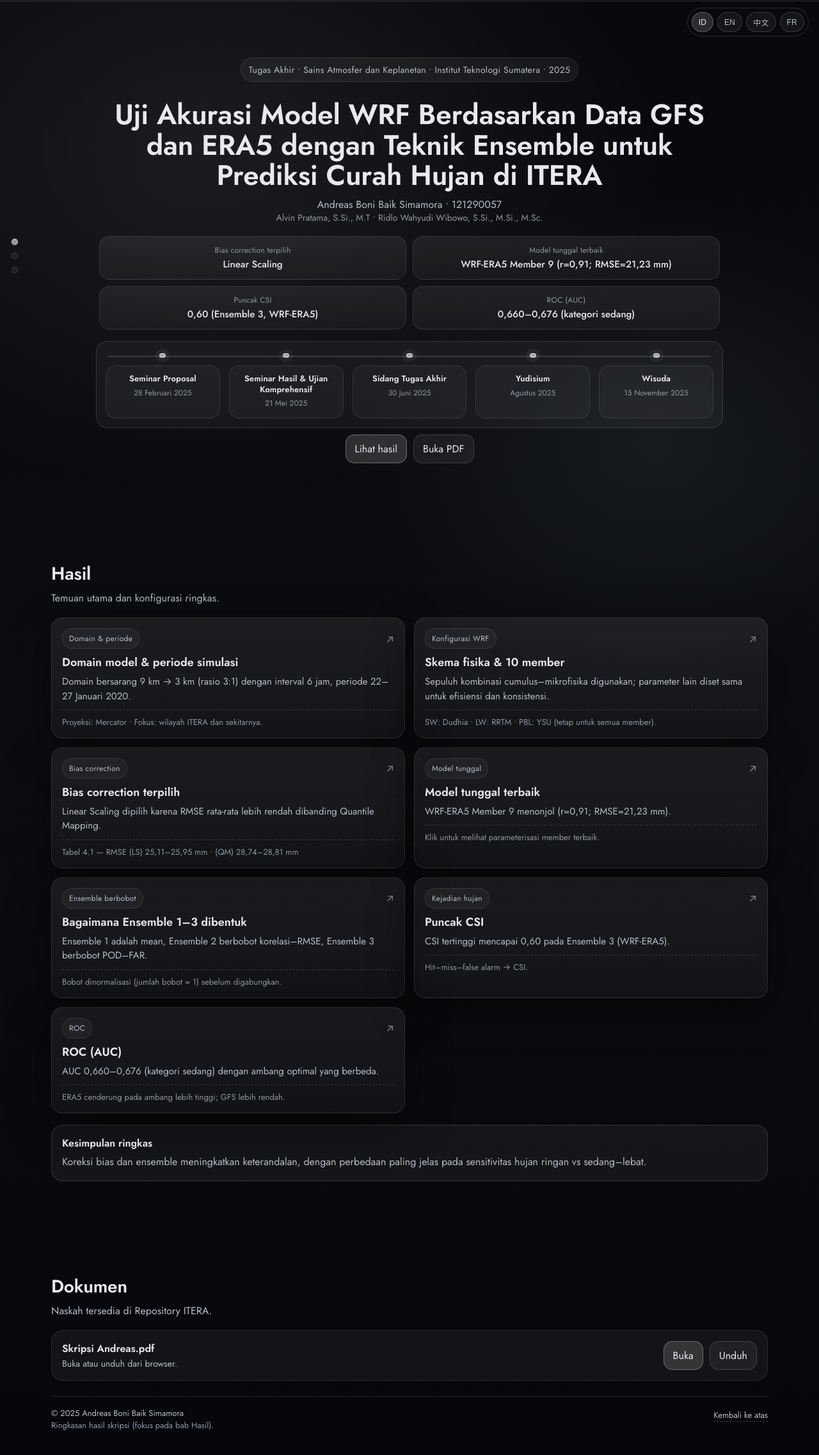
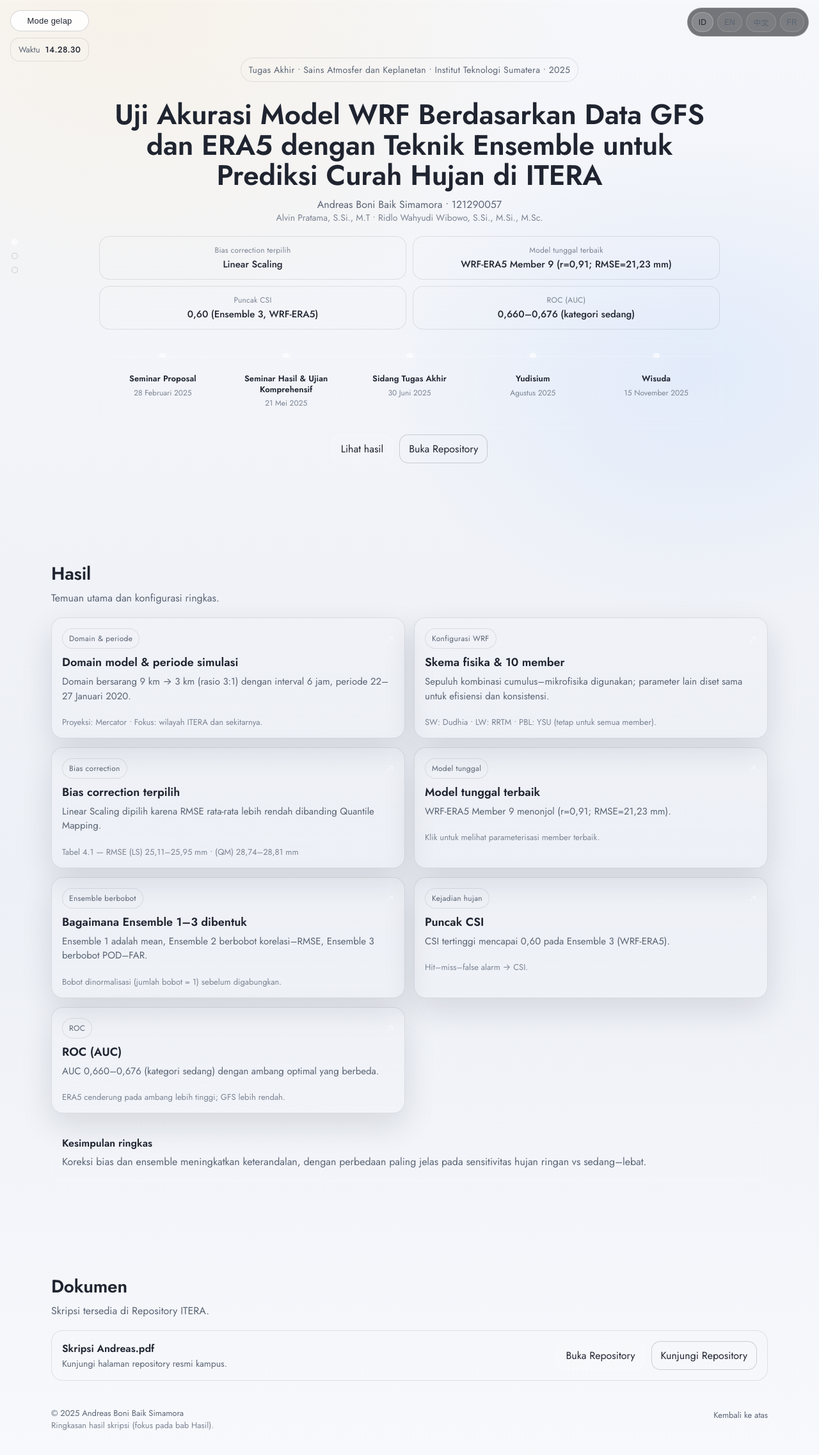
Before and after one commit to dre-s-code/thesis, a plain HTML site: page index.html in a window 1280 px wide. Shown: the whole page at 64% size. Drawn offline with Linux system fonts and the light colour scheme.

Commit message:
Add light mode toggle and clock

```diff
--- a/assets/css/style.css
+++ b/assets/css/style.css
@@ -15,6 +15,21 @@
   --max: 1120px;
 }
 
+body.theme-light{
+  --bg0:#f6f7fb;
+  --bg1:#edf0f6;
+  --card:rgba(255,255,255,0.85);
+  --card2:rgba(255,255,255,0.92);
+  --stroke:rgba(20,25,35,0.10);
+  --stroke2:rgba(20,25,35,0.18);
+  --text:#1f2430;
+  --muted:#5a6474;
+  --muted2:#7b8493;
+  --accent:#b38a2a;
+  --accent2:#7e8a99;
+  --shadow: 0 18px 50px rgba(20,26,40,0.12);
+}
+
 *{box-sizing:border-box}
 html{scroll-behavior:smooth}
 body{
@@ -27,6 +42,12 @@ body{
     linear-gradient(180deg, var(--bg0), var(--bg1) 50%, #06070a);
   min-height:100vh;
   overflow-x:hidden;
+}
+body.theme-light{
+  background:
+    radial-gradient(1200px 900px at 15% 0%, rgba(255,214,130,0.15), transparent 60%),
+    radial-gradient(900px 700px at 85% 25%, rgba(157,198,255,0.20), transparent 55%),
+    linear-gradient(180deg, var(--bg0), var(--bg1) 60%, #f8f9fc);
 }
 
 a{color:inherit}
@@ -41,6 +62,54 @@ img{max-width:100%; display:block}
   border-radius:12px;
 }
 .skip:focus{left:10px; z-index:999}
+
+.utility{
+  position:fixed;
+  top:16px;
+  left:16px;
+  display:flex;
+  flex-direction:column;
+  gap:10px;
+  z-index:1300;
+}
+.theme-toggle{
+  display:inline-flex;
+  align-items:center;
+  justify-content:center;
+  padding:8px 12px;
+  border-radius:999px;
+  border:1px solid var(--stroke2);
+  background:rgba(255,255,255,0.08);
+  color:var(--text);
+  font-size:13px;
+  letter-spacing:.2px;
+  transition:transform .18s ease, background .18s ease, border-color .18s ease;
+}
+.theme-toggle:hover{
+  transform:translateY(-1px);
+  background:rgba(255,255,255,0.12);
+  border-color:rgba(255,255,255,0.28);
+  cursor:pointer;
+}
+body.theme-light .theme-toggle{
+  background:rgba(255,255,255,0.9);
+}
+.clock{
+  display:flex;
+  align-items:center;
+  gap:8px;
+  padding:8px 12px;
+  border-radius:14px;
+  border:1px solid var(--stroke);
+  background:rgba(255,255,255,0.05);
+  font-size:13px;
+  color:var(--muted);
+}
+.clock-time{
+  font-weight:500;
+  color:var(--text);
+  letter-spacing:.3px;
+}
 
 .progress{
   position:fixed;
@@ -108,6 +177,7 @@ img{max-width:100%; display:block}
   .side-nav{display:none}
   .hero-grid{grid-template-columns:1fr; gap:18px}
   .hero{padding-top:64px}
+  .utility{left:12px; top:12px}
 }
 
 .badge{
--- a/assets/js/i18n.js
+++ b/assets/js/i18n.js
@@ -11,7 +11,9 @@
         supervisorLine: "Alvin Pratama, S.Si., M.T • Ridlo Wahyudi Wibowo, S.Si., M.Si., M.Sc.",
         hint: "Klik ringkasan di atas untuk melihat detail singkat."
       },
-      cta: { results: "Lihat hasil", pdf: "Buka PDF" },
+      cta: { results: "Lihat hasil", repository: "Buka Repository" },
+      theme: { toLight: "Mode terang", toDark: "Mode gelap" },
+      clock: { label: "Waktu" },
       stats: {
         bias: { k: "Bias correction terpilih", v: "Linear Scaling" },
         best: { k: "Model tunggal terbaik", v: "WRF-ERA5 Member 9 (r=0,91; RMSE=21,23 mm)" },
@@ -220,7 +222,9 @@
       download: {
         h: "Dokumen",
         lead: "Skripsi tersedia di Repository ITERA.",
-        open: "Buka",
+        sub: "Kunjungi halaman repository resmi kampus.",
+        open: "Buka Repository",
+        save: "Kunjungi Repository"
       },
       footer: {
         line1: "© 2025 Andreas Boni Baik Simamora",
@@ -239,7 +243,9 @@
         supervisorLine: "Supervisors: Alvin Pratama • Ridlo Wahyudi Wibowo",
         hint: "Click each result card for a short detail."
       },
-      cta: { results: "View results", pdf: "Open PDF" },
+      cta: { results: "View results", repository: "Open repository" },
+      theme: { toLight: "Light mode", toDark: "Dark mode" },
+      clock: { label: "Time" },
       stats: {
         bias: { k: "Selected bias correction", v: "Linear Scaling" },
         best: { k: "Best single model", v: "WRF-ERA5 Member 9 (r=0.91; RMSE=21.23 mm)" },
@@ -442,10 +448,10 @@
       },
       download: {
         h: "Document",
-        lead: "The thesis PDF is included in this website folder.",
-        sub: "Open or download in your browser.",
-        open: "Open PDF",
-        save: "Download"
+        lead: "The thesis is available in the ITERA Repository.",
+        sub: "Visit the official campus repository page.",
+        open: "Open repository",
+        save: "Visit repository"
       },
       footer: {
         line1: "© 2025 Andreas Boni Baik Simamora",
@@ -464,7 +470,9 @@
         supervisorLine: "导师：Alvin Pratama • Ridlo Wahyudi Wibowo",
         hint: "点击每张结果卡片查看简要细节。"
       },
-      cta: { results: "查看结果", pdf: "打开PDF" },
+      cta: { results: "查看结果", repository: "打开存储库" },
+      theme: { toLight: "亮色模式", toDark: "深色模式" },
+      clock: { label: "时间" },
       stats: {
         bias: { k: "选定偏差订正", v: "Linear Scaling" },
         best: { k: "最佳单一模式", v: "WRF-ERA5 成员9（r=0.91；RMSE=21.23 mm）" },
@@ -657,10 +665,10 @@
       },
       download: {
         h: "文档",
-        lead: "论文PDF已包含在网站文件夹中。",
-        sub: "在浏览器中打开或下载。",
-        open: "打开PDF",
-        save: "下载"
+        lead: "论文已发布于 ITERA 存储库。",
+        sub: "访问官方校园存储库页面。",
+        open: "打开存储库",
+        save: "访问存储库"
       },
       footer: {
         line1: "© 2025 Andreas Boni Baik Simamora",
@@ -679,7 +687,9 @@
         supervisorLine: "Encadrants : Alvin Pratama • Ridlo Wahyudi Wibowo",
         hint: "Cliquez sur chaque carte pour un détail court."
       },
-      cta: { results: "Voir les résultats", pdf: "Ouvrir le PDF" },
+      cta: { results: "Voir les résultats", repository: "Ouvrir le dépôt" },
+      theme: { toLight: "Mode clair", toDark: "Mode sombre" },
+      clock: { label: "Heure" },
       stats: {
         bias: { k: "Correction de biais retenue", v: "Linear Scaling" },
         best: { k: "Meilleur modèle simple", v: "WRF-ERA5 Membre 9 (r=0,91 ; RMSE=21,23 mm)" },
@@ -872,10 +882,10 @@
       },
       download: {
         h: "Document",
-        lead: "Le PDF du mémoire est inclus dans le dossier du site.",
-        sub: "Ouvrir ou télécharger via le navigateur.",
-        open: "Ouvrir le PDF",
-        save: "Télécharger"
+        lead: "Le mémoire est disponible dans le dépôt ITERA.",
+        sub: "Visiter la page officielle du dépôt.",
+        open: "Ouvrir le dépôt",
+        save: "Visiter le dépôt"
       },
       footer: {
         line1: "© 2025 Andreas Boni Baik Simamora",
--- a/assets/js/main.js
+++ b/assets/js/main.js
@@ -19,6 +19,9 @@
     const v = dict ? getByPath(dict, key) : null;
     return (typeof v === "string") ? v : "";
   };
+
+  let updateThemeLabel = () => {};
+  let updateClock = () => {};
 
   const applyLang = (lang) => {
     currentLang = LANGS.includes(lang) ? lang : "id";
@@ -53,13 +56,46 @@
         if (val) el.setAttribute(attr, val);
       });
     });
+
+    updateThemeLabel();
+    updateClock();
   };
 
   langBtns.forEach(btn => {
     btn.addEventListener("click", () => applyLang(btn.dataset.lang));
   });
 
-  applyLang(currentLang);
+  // ---------------------------
+  // Theme toggle
+  // ---------------------------
+  const themeToggle = $("[data-theme-toggle]");
+  const THEME_KEY = "theme";
+  const prefersLight = window.matchMedia && window.matchMedia("(prefers-color-scheme: light)").matches;
+  let currentTheme = (localStorage.getItem(THEME_KEY) || (prefersLight ? "light" : "dark")).toLowerCase();
+  if (!["light", "dark"].includes(currentTheme)) currentTheme = "dark";
+
+  const applyTheme = (theme) => {
+    currentTheme = theme === "light" ? "light" : "dark";
+    document.body.classList.toggle("theme-light", currentTheme === "light");
+    if (themeToggle) themeToggle.setAttribute("aria-pressed", currentTheme === "light");
+    localStorage.setItem(THEME_KEY, currentTheme);
+    updateThemeLabel();
+  };
+
+  updateThemeLabel = () => {
+    if (!themeToggle) return;
+    const labelKey = currentTheme === "light" ? "theme.toDark" : "theme.toLight";
+    const label = t(labelKey);
+    themeToggle.textContent = label || "Toggle theme";
+  };
+
+  if (themeToggle) {
+    themeToggle.addEventListener("click", () => {
+      applyTheme(currentTheme === "light" ? "dark" : "light");
+    });
+  }
+
+  applyTheme(currentTheme);
 
   // ---------------------------
   // Reveal on scroll (fade in/out)
@@ -89,7 +125,7 @@
   // ---------------------------
   // Active dot nav
   // ---------------------------
-  const sections = ["home", "results", "figures", "download"]
+  const sections = ["home", "results", "download"]
     .map(id => document.getElementById(id))
     .filter(Boolean);
   const dots = $$(".side-nav .dot");
@@ -170,7 +206,7 @@
     }
   });
 
-    document.addEventListener("keydown", (e) => {
+  document.addEventListener("keydown", (e) => {
     // Keyboard support for clickable elements
     if ((e.key === "Enter" || e.key === " ") && document.activeElement) {
       const el = document.activeElement.closest?.(".clickable");
@@ -183,4 +219,29 @@
 
     if (e.key === "Escape" && modal && modal.classList.contains("show")) closeModal();
   });
+
+  // ---------------------------
+  // Clock
+  // ---------------------------
+  const clockTime = $("#clockTime");
+  const localeMap = {
+    id: "id-ID",
+    en: "en-US",
+    zh: "zh-CN",
+    fr: "fr-FR"
+  };
+  updateClock = () => {
+    if (!clockTime) return;
+    const locale = localeMap[currentLang] || "id-ID";
+    const now = new Date();
+    const time = new Intl.DateTimeFormat(locale, {
+      hour: "2-digit",
+      minute: "2-digit",
+      second: "2-digit"
+    }).format(now);
+    clockTime.textContent = time;
+  };
+
+  applyLang(currentLang);
+  setInterval(updateClock, 1000);
 })();
--- a/index.html
+++ b/index.html
@@ -13,6 +13,14 @@
 </head>
 <body>
   <div class="progress" aria-hidden="true"><span id="progressBar"></span></div>
+
+  <div class="utility" aria-label="Tampilan & waktu">
+    <button class="theme-toggle" type="button" data-theme-toggle aria-pressed="false"></button>
+    <div class="clock" aria-live="polite">
+      <span class="clock-label" data-i18n="clock.label">Waktu</span>
+      <span id="clockTime" class="clock-time">--:--:--</span>
+    </div>
+  </div>
 
   <a class="skip" href="#results" data-i18n="skip">Lewati ke hasil</a>
 
@@ -108,7 +116,7 @@
 
         <div class="cta">
           <a class="btn primary" href="#results" data-i18n="cta.results">Lihat hasil</a>
-          <a class="btn" href="#https://repo.itera.ac.id/depan/submission/SB2508140045" data-i18n="cta.pdf">Buka PDF</a>
+          <a class="btn" href="https://repo.itera.ac.id/depan/submission/SB2508140045" target="_blank" rel="noopener" data-i18n="cta.repository">Buka Repository</a>
         </div>
 
       </div>
@@ -203,11 +211,11 @@
         </div>
       </div>
     </section>
-<section id="download" class="section reveal">
+    <section id="download" class="section reveal">
       <div class="container">
         <div class="section-head">
           <h2 data-i18n="download.h">Dokumen</h2>
-          <p class="lead" data-i18n论文="download.lead">Naskah tersedia di Repository ITERA.</p>
+          <p class="lead" data-i18n="download.lead">Naskah tersedia di Repository ITERA.</p>
         </div>
 
         <div class="download-card reveal">
@@ -216,8 +224,8 @@
             <div class="download-sub" data-i18n="download.sub">Buka atau unduh dari browser.</div>
           </div>
           <div class="download-actions">
-            <a class="btn primary" href="https://repo.itera.ac.id/depan/submission/SB2508140045" target="_blank" rel="noopener" data-i18n="download.open">Buka PDF</a>
-            <a class="btn" href="https://repo.itera.ac.id/depan/submission/SB2508140045" download data-i18n="download.save">Unduh</a>
+            <a class="btn primary" href="https://repo.itera.ac.id/depan/submission/SB2508140045" target="_blank" rel="noopener" data-i18n="download.open">Buka Repository</a>
+            <a class="btn" href="https://repo.itera.ac.id/depan/submission/SB2508140045" target="_blank" rel="noopener" data-i18n="download.save">Kunjungi Repository</a>
           </div>
         </div>
 
```
